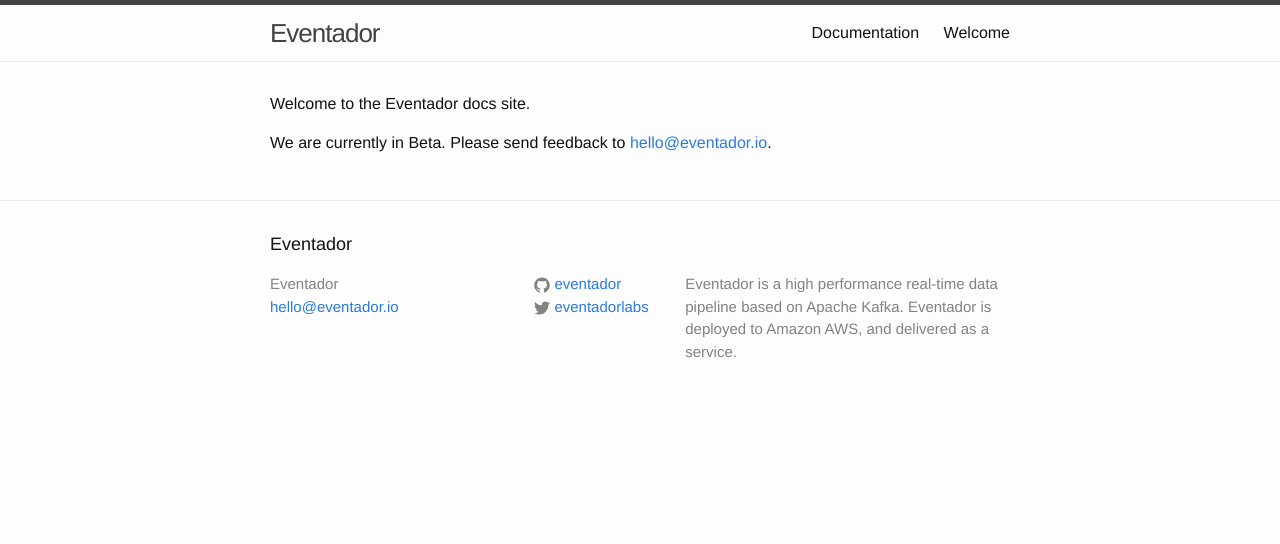
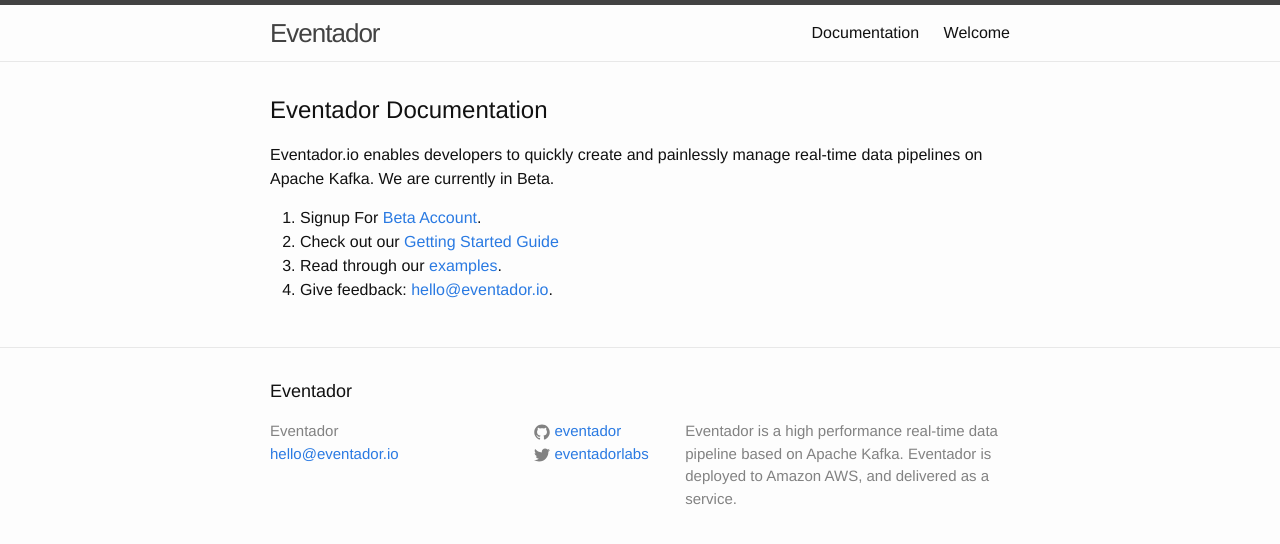
Before and after one commit to Eventador/eventador.github.io, a Jekyll site: the page built from index.html, in a window 1280 px wide. Shown: the top 544 px of the page. Built offline with Jekyll 4.4.1, drawn with Linux system fonts in a browser that asks for light colours.

Commit message:
updated links, test

```diff
--- a/index.html
+++ b/index.html
@@ -4,6 +4,29 @@
 ---
 
 <div>
-<p>Welcome to the Eventador docs site.</p>
-<p>We are currently in Beta. Please send feedback to <a href="mailto:hello@eventador.io">hello@eventador.io</a>.</p>
+<h2>Eventador Documentation</h2>
+
+<p>Eventador.io enables developers to quickly create and painlessly
+    manage real-time data pipelines on Apache Kafka. We are currently
+    in Beta.
+</p>
+
+<ol>
+    <li>
+        Signup For <a href="http://console.eventador.io/beta">Beta Account</a>.
+    </li>
+    <li>
+        Check out our <a href="documentation/getting_started_guide.html">Getting Started Guide</a>
+    </li>
+    <li>
+        Read through our <a href="https://github.com/Eventador/examples">examples</a>.
+    </li>
+    <li>
+        Give feedback: <a href="mailto:hello@eventador.io">hello@eventador.io</a>.
+    </li>
+</ol>
+
+
+
+<p></p>
 </div>
```
